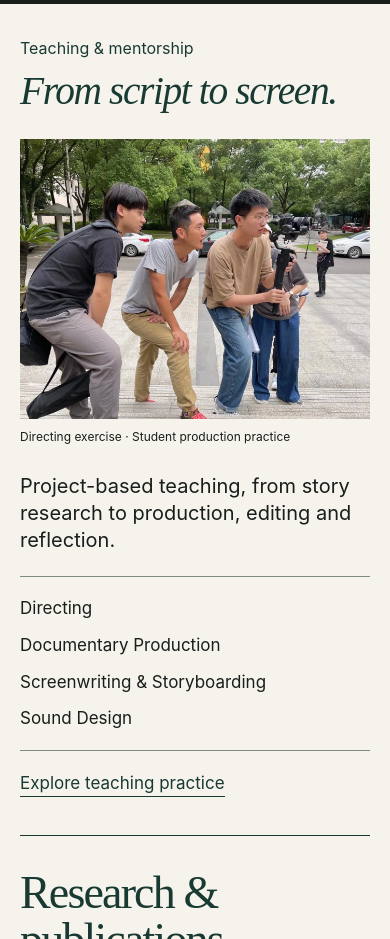
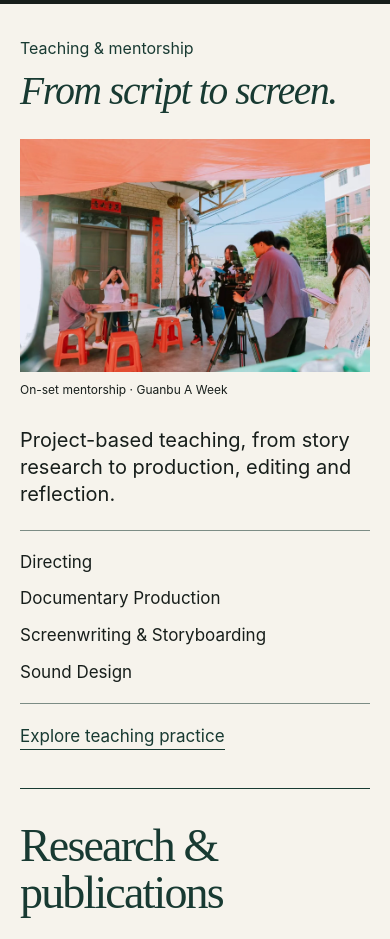
Before and after one commit to mengxiaoxu0208-michelle/mengxiaoxu0208-michelle.github.io, a plain HTML site: page index.html in a window 390 px wide. Shown: the part 3800-4739 px from the top of the page. Drawn offline with Linux system fonts and the light colour scheme.

Commit message:
Replace teaching photo with on-set mentorship
Use the original Guanbu A Week filming guidance photo and update its English caption and alt text. Preserve the complete photo at desktop, tablet and mobile widths.

```diff
--- a/index.html
+++ b/index.html
@@ -119,8 +119,8 @@
         <h2 id="teaching-title">From script to screen.</h2>
         <div class="teaching-grid">
           <figure class="teaching-figure">
-            <img src="teaching-directing.webp" alt="Students working with a camera during an outdoor directing exercise" loading="lazy" width="1420" height="1080">
-            <figcaption>Directing exercise · Student production practice</figcaption>
+            <img src="teaching-supervision.webp" alt="On-set guidance during the student production of Guanbu A Week" loading="lazy" width="1620" height="1080">
+            <figcaption>On-set mentorship · Guanbu A Week</figcaption>
           </figure>
           <div class="teaching-copy">
             <p class="teaching-intro">Project-based teaching, from story research to production, editing and reflection.</p>
--- a/styles.css
+++ b/styles.css
@@ -85,7 +85,7 @@ button:focus-visible, a:focus-visible, video:focus-visible { outline: 3px solid
 .section-label { font-size: 18px; line-height: 1.3; font-weight: 400; color: var(--green); }
 .teaching-section > h2 { margin-top: 11px; margin-bottom: 35px; font-style: italic; color: var(--green); font-size: clamp(52px, 5.3vw, 74px); line-height: 1.05; letter-spacing: -.035em; }
 .teaching-grid { display: grid; grid-template-columns: 1.82fr .92fr; gap: 45px; }
-.teaching-figure img { width: 100%; height: auto; aspect-ratio: 1.54; object-fit: cover; object-position: center; }
+.teaching-figure img { width: 100%; height: auto; }
 figcaption { margin-top: 10px; font-size: 14px; line-height: 1.4; }
 .teaching-copy { display: flex; flex-direction: column; align-items: flex-start; padding-top: 1px; }
 .teaching-intro { font-size: 22px; line-height: 1.35; }
@@ -241,7 +241,6 @@ figcaption { margin-top: 10px; font-size: 14px; line-height: 1.4; }
   .section-label { font-size: 16px; }
   .teaching-section > h2 { font-size: 7.3vw; margin-bottom: 27px; }
   .teaching-grid { grid-template-columns: 1.45fr 1fr; gap: 26px; }
-  .teaching-figure img { aspect-ratio: .95; }
   figcaption { font-size: 12px; }
   .teaching-intro { font-size: 17px; }
   .course-list { font-size: 14px; margin-block: 18px; }
@@ -293,7 +292,6 @@ figcaption { margin-top: 10px; font-size: 14px; line-height: 1.4; }
   .teaching-section { padding-top: 34px; }
   .teaching-section > h2 { margin-top: 12px; margin-bottom: 26px; font-size: 10.1vw; }
   .teaching-grid { grid-template-columns: 1fr; gap: 27px; }
-  .teaching-figure img { aspect-ratio: 1.25; }
   .teaching-intro { font-size: 20px; }
   .course-list { font-size: 17px; margin-block: 22px; padding-block: 13px; }
   .course-list li { padding-block: 6px; }
```
Also changed, not shown: teaching-supervision.webp (added), 1 other file.
